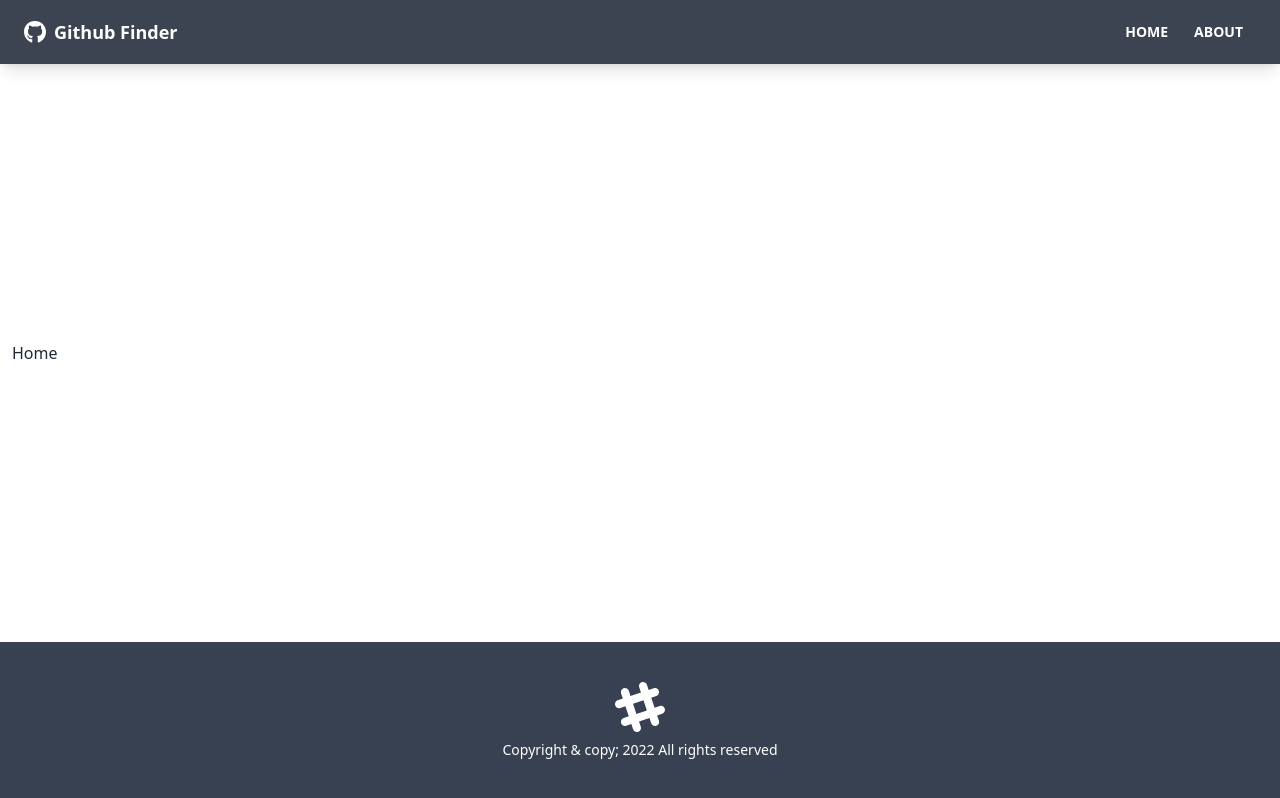
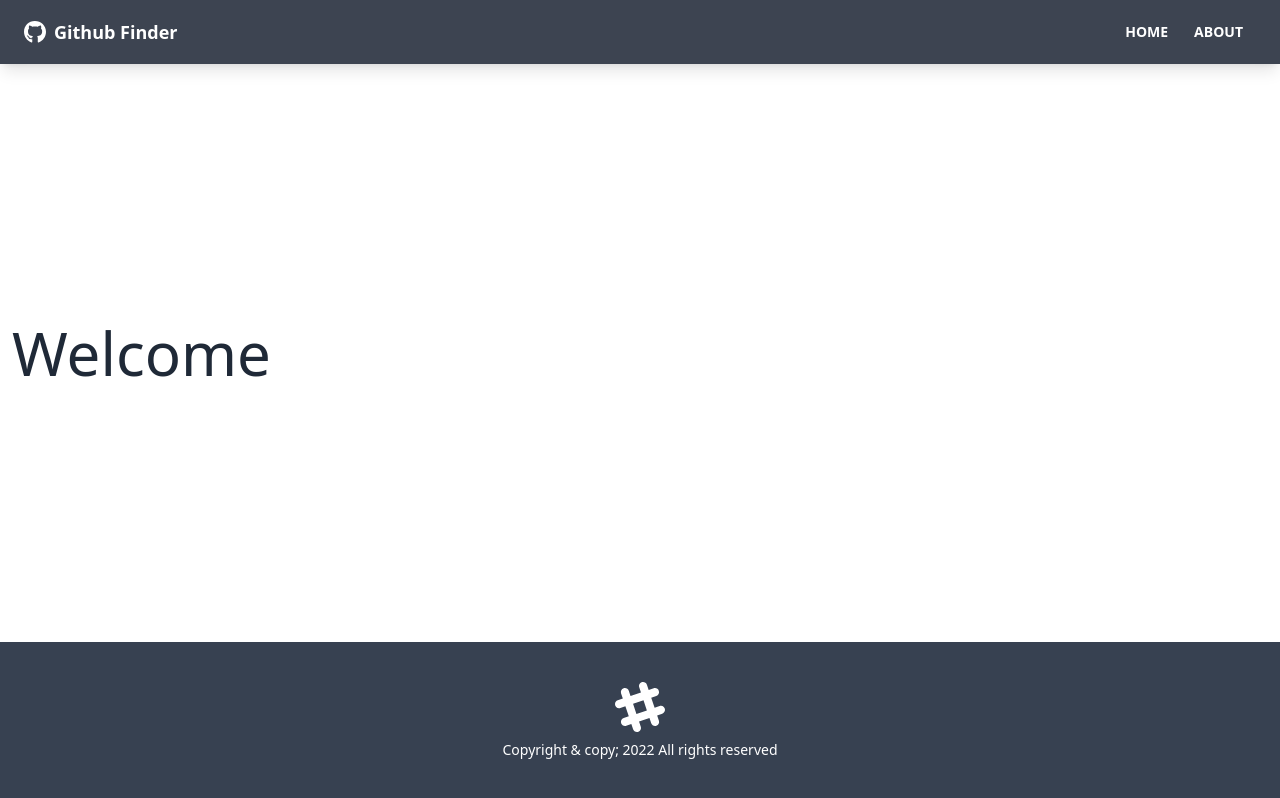
Before and after one commit to tosin0589/github-finder, a React (Create React App) app: page / in a window 1280 px wide. Built offline with nearby package versions, Linux system fonts and the light colour scheme.

Commit message:
docs: added a text in page

```diff
--- a/src/pages/Home.jsx
+++ b/src/pages/Home.jsx
@@ -1,6 +1,8 @@
 function Home() {
   return (
-    <div>Home</div>
+    <div>
+      <h1 className ='text-6xl'>Welcome</h1>
+    </div>
   )
 }
 
```
Also changed, not shown: 1 other file (tests, documents, lock files or other folders).
